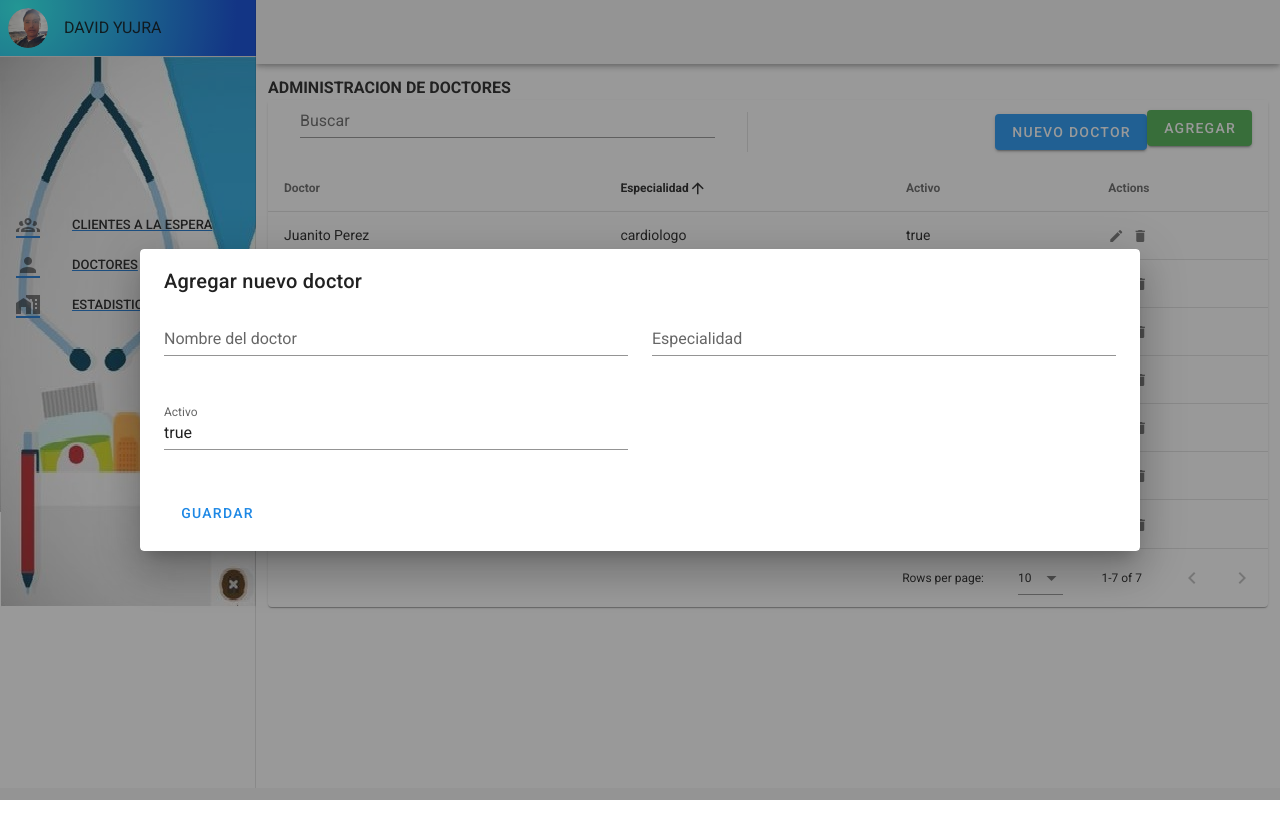
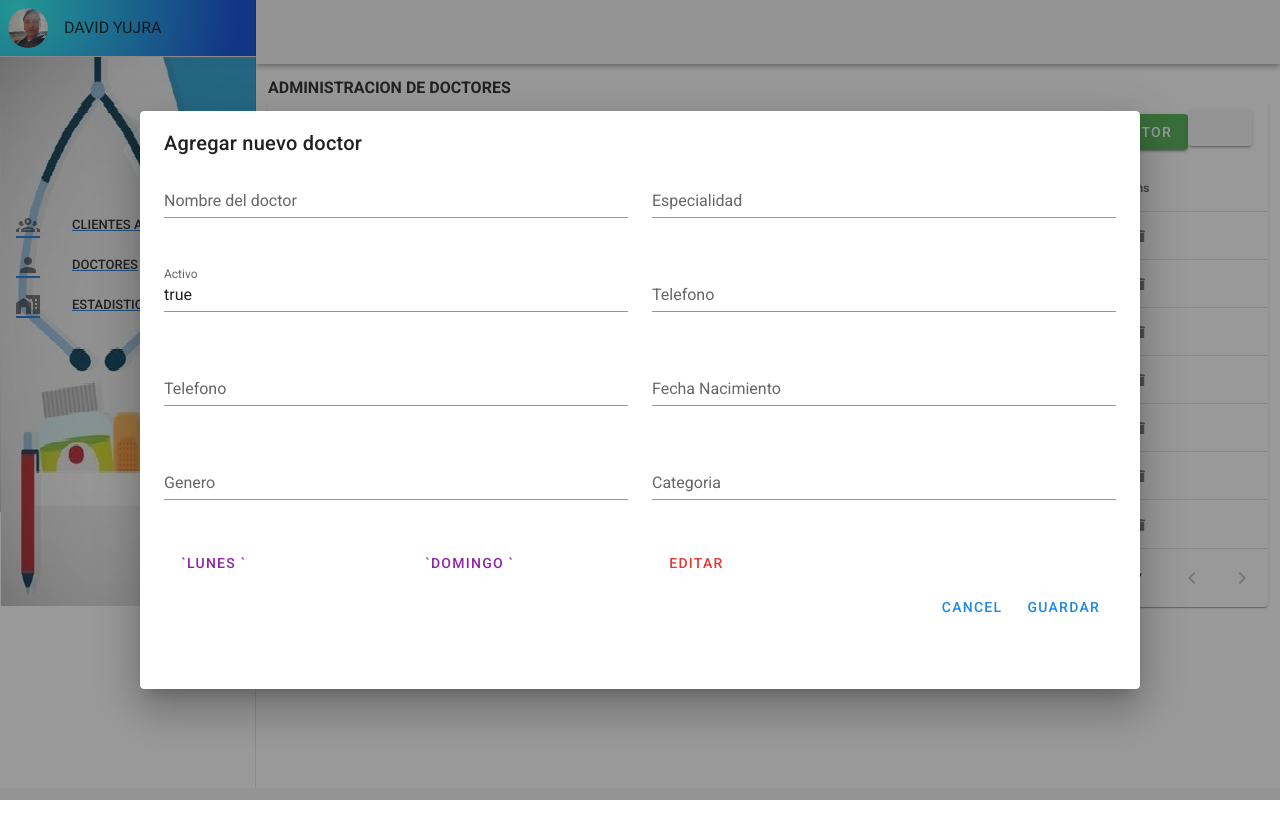
Before and after one commit to David-Yujra/Doctor_interfaz, a Vue app: page /Doctores in a window 1280 px wide. Both pictures are taken after a click on the button "NUEVO DOCTOR". Shown: the top 838 px of the page. Built offline with nearby package versions, Linux system fonts and the light colour scheme.

Commit message:
Mejorando Doctor

```diff
--- a/src/components/Doctores.vue
+++ b/src/components/Doctores.vue
@@ -22,15 +22,13 @@
             <v-dialog v-model="dialog" max-width="500px">
               <template v-slot:activator="{ on, attrs }">
                 <v-btn
-                  color="success"
-                  dark
                   class="mb-2"
                   v-bind="attrs"
                   v-on="on"
                 >
-                  AGREGAR
+               <!--    AGREGAR -->
                 </v-btn>
-                <v-btn color="info" @click="nuevoDoctor = !nuevoDoctor">
+                <v-btn color="success" @click="nuevoDoctor = !nuevoDoctor">
                   Nuevo doctor
                 </v-btn>
               </template>
@@ -69,14 +67,14 @@
                   <v-btn color="blue darken-1" text @click="close">
                     Cancel
                   </v-btn>
-                  <v-btn color="blue darken-1" text @click="save"> Save </v-btn>
+                  <v-btn color="blue darken-1" text @click="save"> Guardar Cambios </v-btn>
                 </v-card-actions>
               </v-card>
             </v-dialog>
             <v-dialog v-model="dialogDelete" max-width="500px">
               <v-card>
                 <v-card-title class="text-h5"
-                  >Estas seguro de querer eliminar este doctor?
+                  >Estas seguro de eliminar este doctor?
                 </v-card-title>
                 <v-card-actions>
                   <v-spacer></v-spacer>
@@ -131,10 +129,66 @@
                 label="Activo"
               ></v-text-field>
             </v-col>
+            <v-col cols="6">
+              <v-text-field
+                v-model="editedItem.telefono"
+                label="Telefono"
+              ></v-text-field>
+            </v-col>
+            <v-col cols="6">
+              <v-text-field
+                v-model="editedItem.telefono"
+                label="Telefono"
+              ></v-text-field>
+            </v-col>
+            <v-col cols="6">
+              <v-text-field
+                v-model="editedItem.fechaNacimiento"
+                label="Fecha Nacimiento"
+              ></v-text-field>
+            </v-col>
+            <v-col cols="6">
+              <v-text-field
+                v-model="editedItem.genero"
+                label="Genero"
+              ></v-text-field>
+            </v-col>
+
+            <v-col cols="6">
+              <v-text-field
+                v-model="editedItem.categoria"
+                label="Categoria"
+              ></v-text-field>
+            </v-col>
           </v-row>
           <v-row>
+            <v-col cols="3">
+              <v-btn color="purple darken-1" text @click="save"> `Lunes ` </v-btn>
+            </v-col>
+             <v-col cols="3">
+              <v-btn color="purple darken-1" text @click="save"> `Domingo ` </v-btn>
+            </v-col>
+
+            <v-col cols="6">
+              <v-btn color="red darken-1" text @click="save"> Editar </v-btn>
+            </v-col>
+          </v-row>
+
+<v-card-actions>
+                  <v-spacer></v-spacer>
+                  <v-btn color="blue darken-1" text @click="close">
+                    Cancel
+                  </v-btn>
+                  <v-btn color="blue darken-1" text @click="save"> Guardar </v-btn>
+                </v-card-actions>
+
+
+
+
+
+          <v-row>
             <v-col cols="12">
-              <v-btn color="blue darken-1" text @click="save"> Guardar </v-btn>
+              <v-btn color="blue darken-1" text @click="save">  </v-btn>
             </v-col>
           </v-row>
         </v-card-text>
@@ -180,7 +234,7 @@ export default {
 
   computed: {
     formTitle() {
-      return this.editedIndex === -1 ? "New Item" : "Edit Item";
+      return this.editedIndex === -1 ? "New Item" : "Editar Doctor";
     },
   },
 
```
Also changed, not shown: 1 other file (tests, documents, lock files or other folders).
